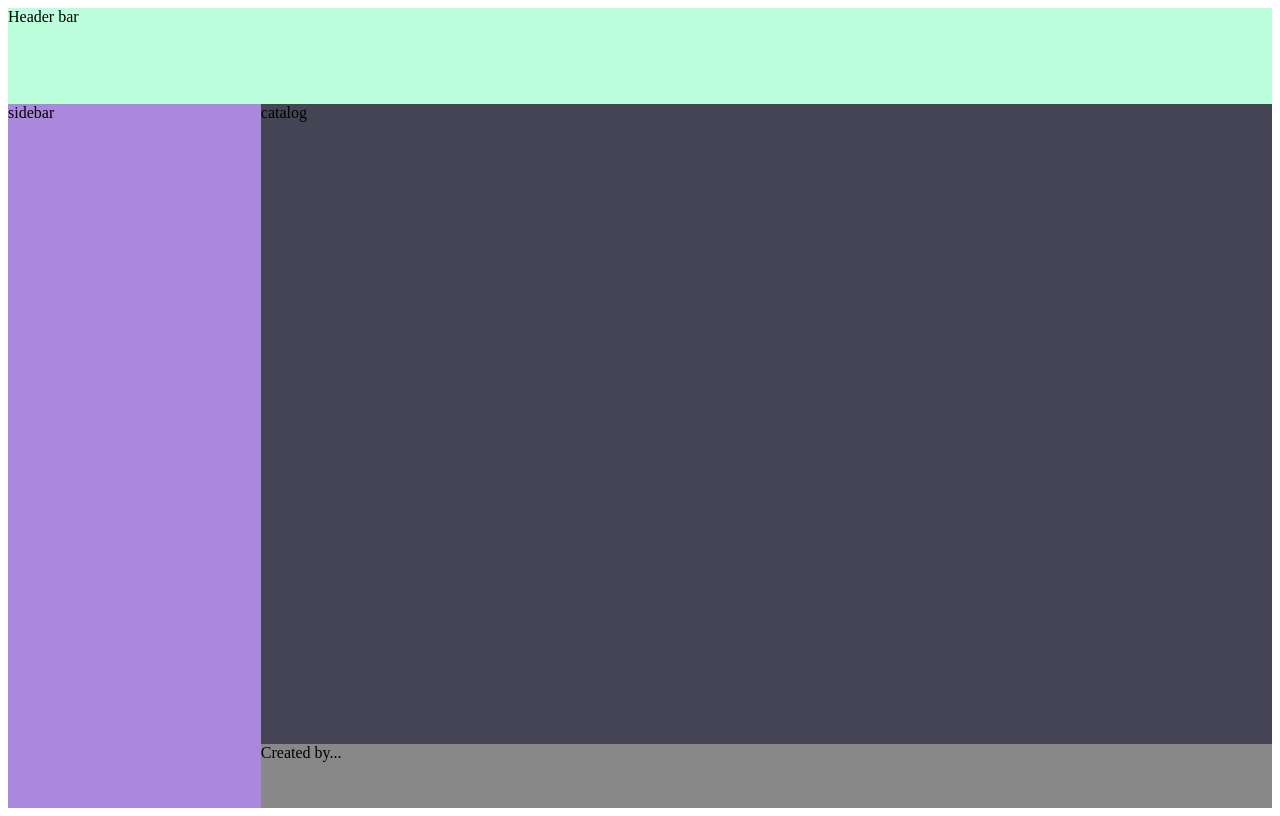
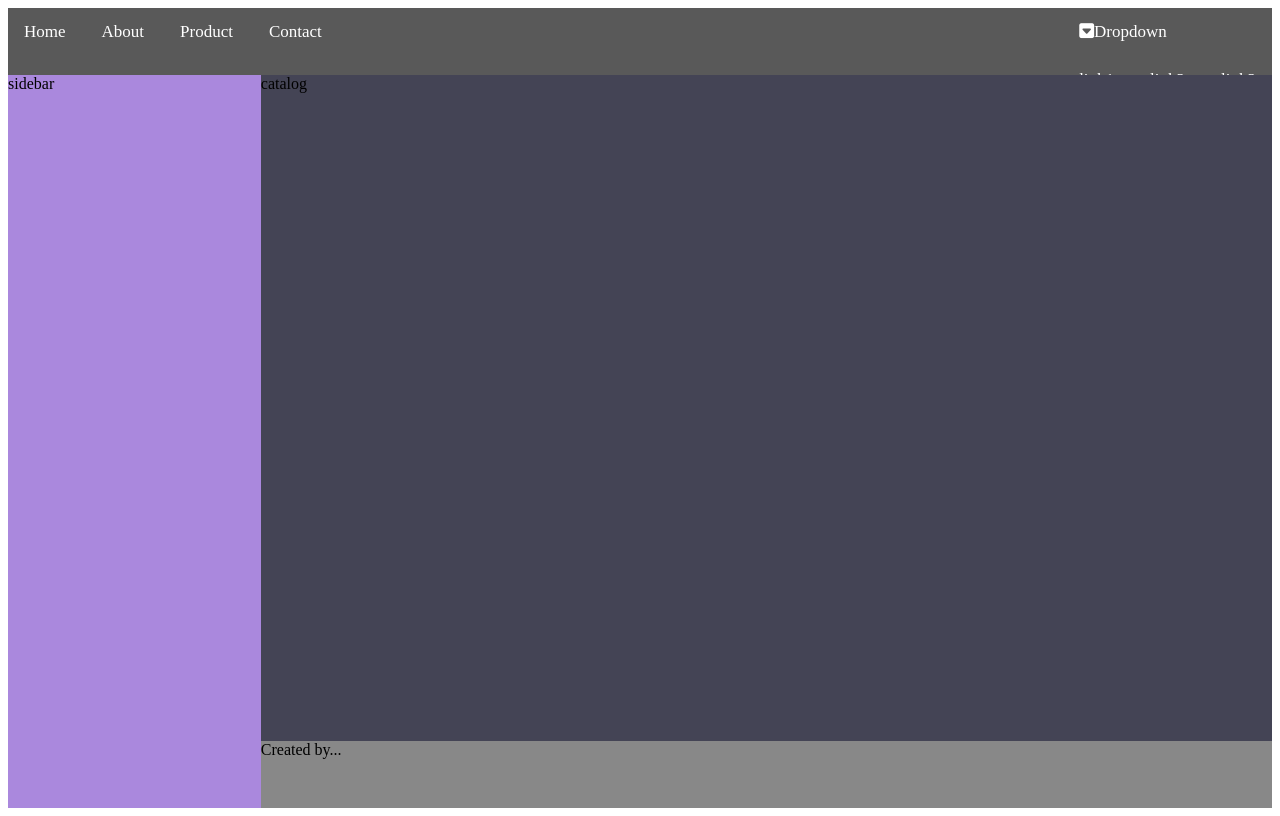
Before and after one commit to pannawat05/-, a PHP site: page / in a window 1280 px wide. Run offline with PHP 8.4, Linux system fonts and the light colour scheme.

Commit message:
Add files via upload

```diff
--- a/index.php
+++ b/index.php
@@ -5,11 +5,27 @@
     <meta http-equiv="X-UA-Compatible" content="IE=edge">
     <meta name="viewport" content="width=device-width, initial-scale=1.0">
     <link rel="stylesheet" href="style.css">
+    <link rel="stylesheet" href="https://cdnjs.cloudflare.com/ajax/libs/font-awesome/6.2.1/css/all.min.css" integrity="sha512-MV7K8+y+gLIBoVD59lQIYicR65iaqukzvf/nwasF0nqhPay5w/9lJmVM2hMDcnK1OnMGCdVK+iQrJ7lzPJQd1w==" crossorigin="anonymous" referrerpolicy="no-referrer" />
     <title>Basic PHP</title>
 </head>
 <body>
 <div class="container">
-    <nav>Header bar</nav>
+    <nav>
+    <a href="#">Home</a>
+    <a href="#">About</a>
+    <a href="#">Product</a>
+    <a href="#">Contact</a>
+    <div class="dropdown">
+        <button class="dropbtn">
+        <i class="fa-solid fa-square-caret-down"></i>Dropdown
+        </button>
+    <div class="dropdown-contentent">
+        <a href="#">link1</a>
+        <a href="#">link2</a>
+        <a href="#">link3</a>
+    </div>
+    </div>
+    </nav>
     <div class="sidebar">sidebar</div>
     <div class="catalog">catalog</div>
     <footer>Created by...</footer>
--- a/style.css
+++ b/style.css
@@ -2,7 +2,7 @@
     display: grid;
     height: 100vh;
     grid-template-columns: 1.5fr 6fr;
-    grid-template-rows: 0.6fr 4fr 0.4fr;
+    grid-template-rows: 0.4fr 4fr 0.4fr;
     grid-template-areas:
           "nav nav "
            "side cat"
@@ -11,8 +11,22 @@
 
 }
 nav{
-    background:#bfd;
+    background:rgb(89, 89, 89);
     grid-area: nav;
+    overflow: hidden;
+}
+a{
+    color: #fff;
+    text-decoration:none;
+    display: inline-block;
+    text-align: center;
+    align-content: center;
+    padding: 14px 16px;
+    font-size: 17px;
+
+}
+a:hover{
+    background: rgba(238, 237, 237, 0.915);
 }
 .sidebar{
     background:#a8d;
@@ -39,3 +53,42 @@ footer{
 
     }
 }
+.dropdown .dropbtn{
+    font-size: 17px;
+    border: none;
+    outline: none;
+    color: #fff;
+    padding: 14px 16px;
+    background-color: inherit;
+    font-family: inherit;
+    margin: 0;
+}
+.dropdown{
+    float:right;
+}
+.dropdown .dropbtn:hover, .dropdown .dropdown-content:hover{
+    background: rgba(238, 237, 237, 0.915);
+}
+.dropdown-content{
+    display:none;
+    position: absolute;
+    background-color:rgb(238, 237, 237) ;
+    width: 10%;
+    box-shadow: 0px 8px 16px 0px rgba(0,0,0.2) ;
+    z-index: 2;
+
+}
+.dropdown-content a{
+    float: none;
+    color:#000;
+    padding: 12px 16px;
+    text-decoration: none;
+    display: block;
+    text-align: left;
+}
+.dropdown-content a:hover{
+    background:#ddd ;
+}
+.dropdown:hover .dropdown-content{
+    display: block;
+}
```
